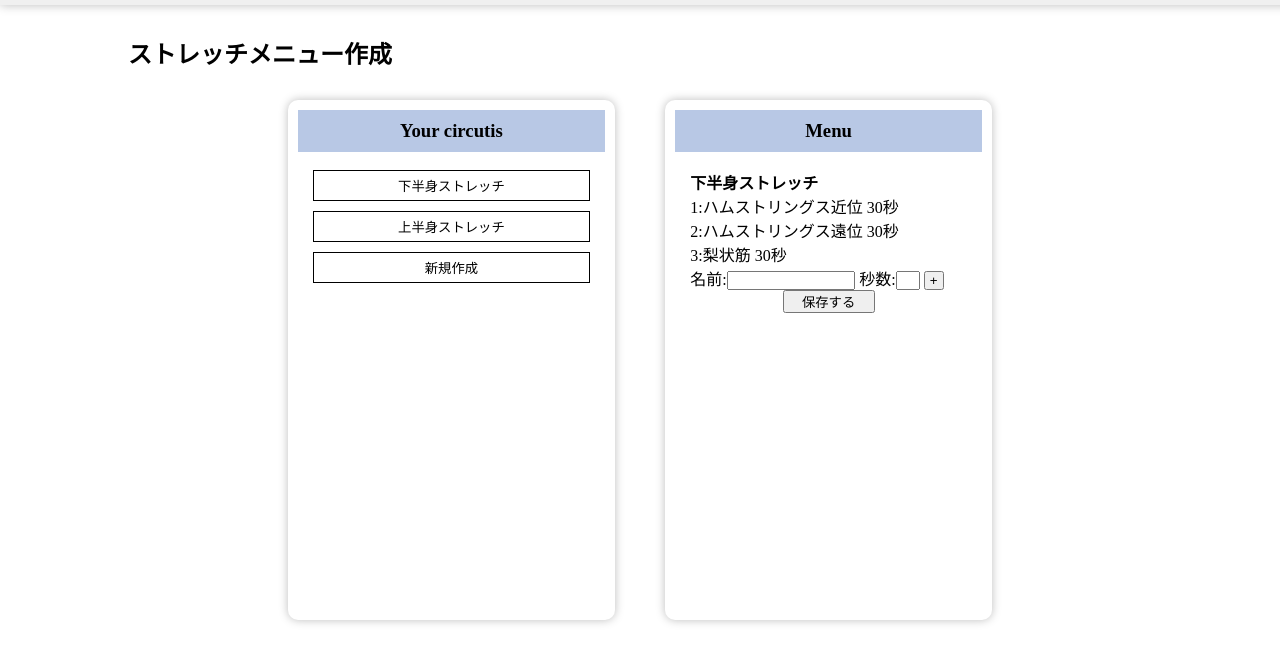
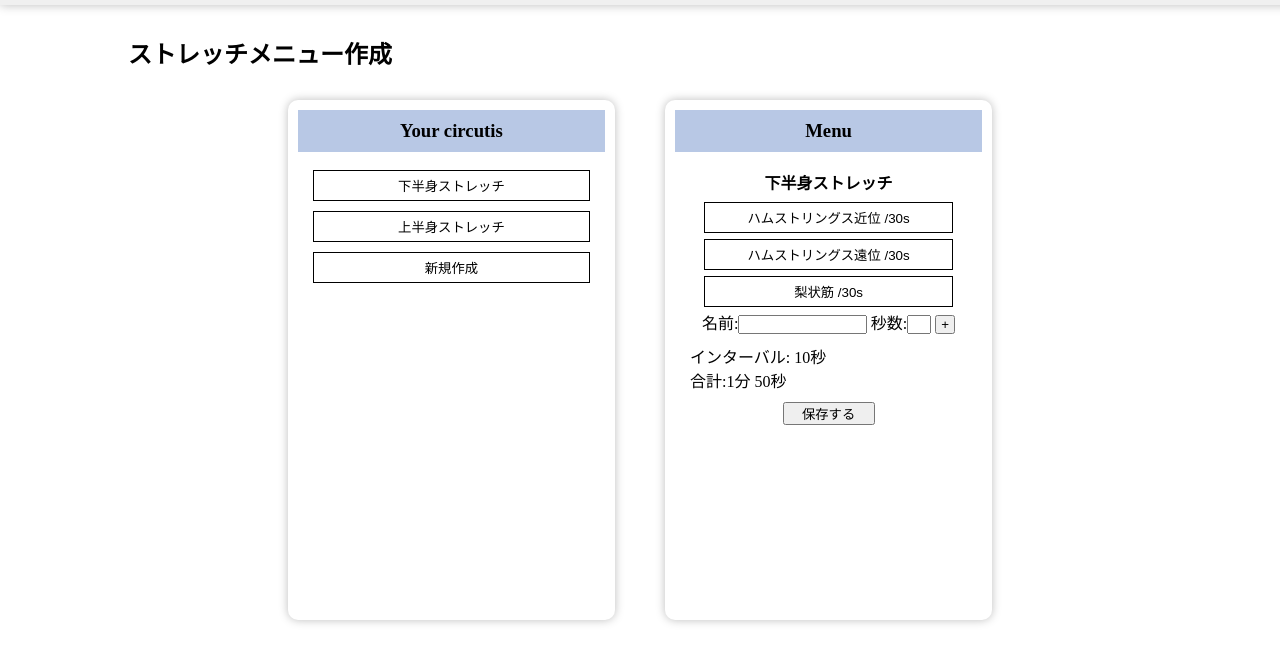
Before and after one commit to Daka-fish/Training-Timer, a plain HTML site: page pages/menu.html in a window 1280 px wide. Both pictures are taken after a click on the button "下半身ストレッチ". Shown: the part 75-738 px from the top of the page. Drawn offline with Linux system fonts and the light colour scheme.

Commit message:
edit design (edit menu)

```diff
--- a/pages/menu.html
+++ b/pages/menu.html
@@ -33,6 +33,7 @@
           <div id="menu" class="circuit_component">
             <h3>Menu</h3><br>
             <div id="trainings"></div>
+            <div id="circuit-data"></div>
             <div id="save-btn-div">
               <button id="save-btn" onclick="save_circuit_to_local_storage()">保存する</button>
             </div>
--- a/scripts/menu.js
+++ b/scripts/menu.js
@@ -67,19 +67,39 @@ function set_circuits_on_display(){
 
 function show_menus(circuit){
     let menu_html = document.getElementById("trainings");
+    let sum_duration = 0;
+    let sum_interval = circuit.interval * (circuit.trainings.length-1);
+
     menu_html.innerHTML = "";
 
     menu_html.innerHTML += `<h4>${circuit.circuit_name}</h4>`;
 
-    circuit.trainings.forEach((training, i)=>{
-        menu_html.innerHTML += `${i+1}:${training.name} ${training.duration}秒<br>`;
+    circuit.trainings.forEach(training=>{
+        menu_html.innerHTML += `<button class=\"menu-btn\" onclick=\"remove_menu(${training})\">${training.name} /${training.duration}s<br>`;
+        sum_duration += training.duration;
     });
+    sum_duration += sum_interval;
 
     menu_html.innerHTML += `<form onsubmit=\"add_menu(event,this)\">
         名前:<input type=\"text\" name=\"menu_name\">
         秒数:<input type=\"number\" name=\"menu_duration\">
         <input type=\"submit\" value=\"+\">
         </form>`;
+
+    show_circuit_details(circuit);
+}
+
+function show_circuit_details(circuit){
+    let details_html = document.getElementById("circuit-data");
+    let sum_duration = 0;
+
+    for(let i=0; i<circuit.trainings.length; i++){
+        sum_duration += circuit.trainings[i].duration;
+    }
+    sum_duration += circuit.interval * (circuit.trainings.length-1);
+
+    details_html.innerHTML = `インターバル: ${circuit.interval}秒<br>`;
+    details_html.innerHTML += "合計:" + ((sum_duration>=60) ? `${parseInt(sum_duration/60)}分 ${sum_duration%60}秒` : `${sum_duration}秒`);
 }
 
 function add_menu(event, new_menu_html){
--- a/stylesheets/menu.css
+++ b/stylesheets/menu.css
@@ -50,6 +50,12 @@ h2{
 #trainings{
     width: 90%;
     margin: 0 auto;
+    text-align: center;
+}
+
+#trainings h4{
+    text-align: center;
+    margin-bottom: 5px;
 }
 
 input[type="number"]{
@@ -72,3 +78,17 @@ input[type="submit"]{
 #save-btn{
     width: 30%;
 }
+
+.menu-btn{
+    background-color: white;
+    border: 1px solid black;
+    cursor: pointer;
+    padding: 5px 15px;
+    margin: 3px 0;
+    width: 90%;
+}
+
+#circuit-data{
+    width: 90%;
+    padding: 10px 15px;
+}
```
